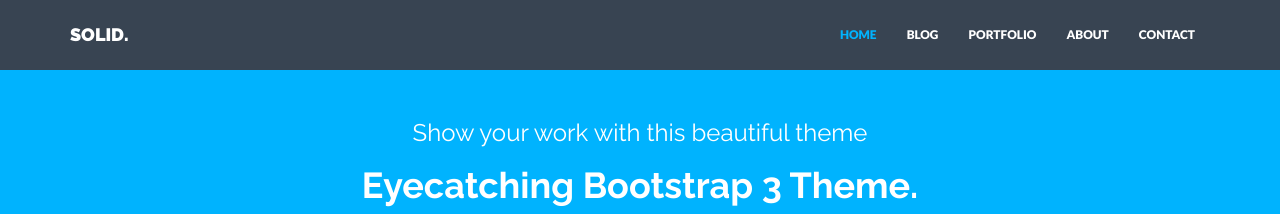
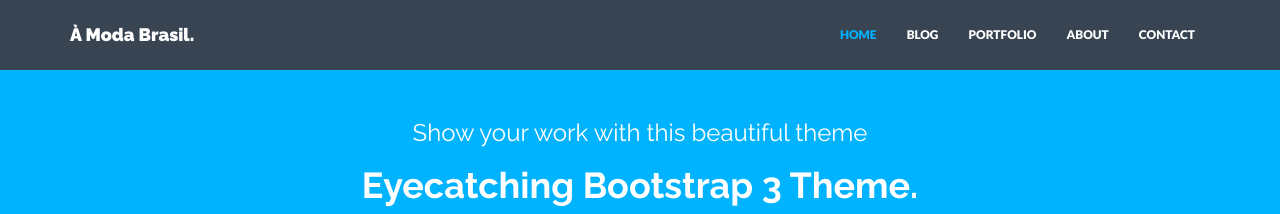
Before and after one commit to amodabrasil/amodabrasil.github.io, a Jekyll site: the page built from index.html, in a window 1280 px wide. Shown: the top 214 px of the page. Built offline with Jekyll 4.4.1, drawn with Linux system fonts in a browser that asks for light colours; nearby versions of some CDN libraries; part of the change alters nothing that is shown.

```diff
--- a/_config.yml
+++ b/_config.yml
@@ -1,11 +1,11 @@
 ### GENERAL SETTINGS ###
 
 # Site settings
-title: SOLID.
-description: "Write an awesome description for your new site here. You can edit this line in _config.yml. It will appear in your document head meta (for Google search results) and in your feed.xml site description."
+title: À Moda Brasil.
+description: "Personal Chef e Eventos. As tendências da gastronomia contemporânea com a conhecida e tradicional miscelânea de ingredientes e sabores brasileiros."
 analytics: #Google analytics code in the format XX-nnnnnnnn-n
 baseurl: "" #important: start with /
-url: "http://yourdomain.com"
+url: "http://amodabrasil.github.io"
 
 # Build settings
 markdown: kramdown
```
